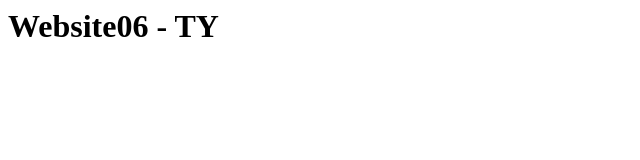
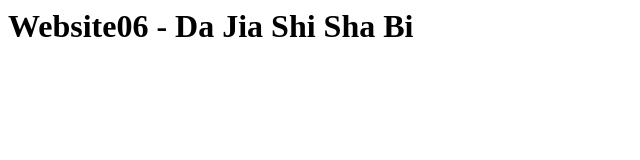
Before and after one commit to TzeYaang/websiteTY, a plain HTML site: page index.html in a window 1280 px wide. Shown: the whole page, without its empty margins (0-640 px from the left). Drawn offline with Linux system fonts and the light colour scheme.

Commit message:
Update index.html

```diff
--- a/index.html
+++ b/index.html
@@ -1,5 +1,5 @@
 <html>
   <body>
-    <h1>Website06 - TY </h1>
+    <h1>Website06 - Da Jia Shi Sha Bi </h1>
   </body>
 </html>
```
